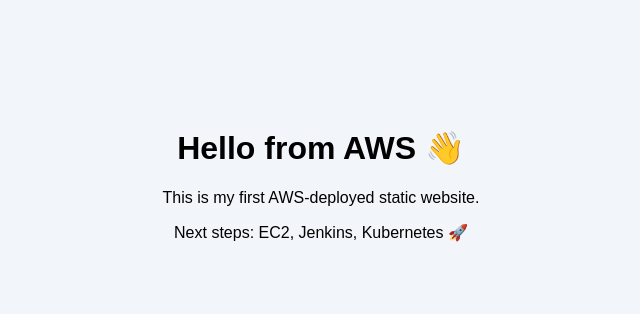
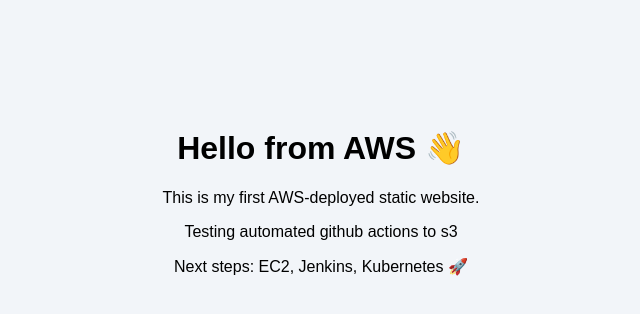
Before and after one commit to atharva71/aws-static-site, a plain HTML site: page index.html in a window 1280 px wide. Shown: the whole page, without its empty margins (319-959 px from the left). Drawn offline with Linux system fonts and the light colour scheme.

Commit message:
Test automated deployment

```diff
--- a/index.html
+++ b/index.html
@@ -8,6 +8,7 @@
 <body>
   <h1>Hello from AWS 👋</h1>
   <p>This is my first AWS-deployed static website.</p>
+  <p> Testing automated github actions to s3</p>
   <p>Next steps: EC2, Jenkins, Kubernetes 🚀</p>
 </body>
 </html>
```
